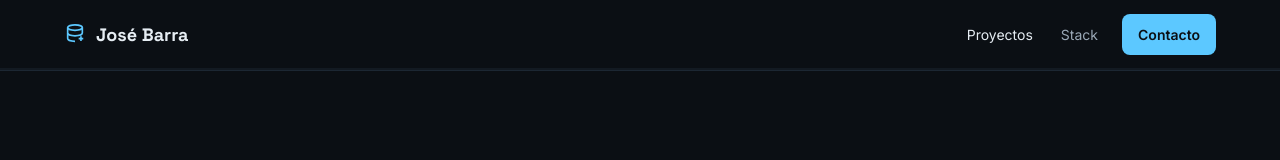
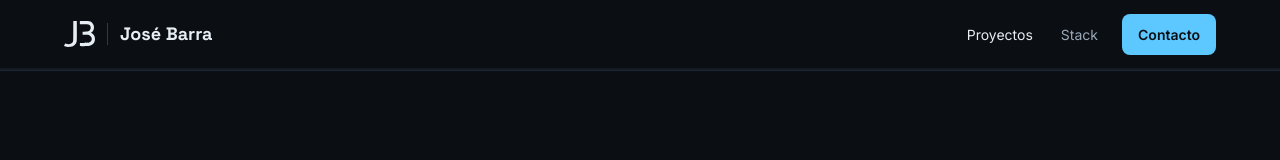
Before and after one commit to barrareyesjose/barrareyesjose.github.io, an Astro site: page /proyectos in a window 1280 px wide. Shown: the top 160 px of the page. Built offline with nearby package versions, Linux system fonts and the light colour scheme; Astro itself is replaced by a stand-in of ours.

Commit message:
Logo JB en el header y como ícono del sitio (favicon)

```diff
--- a/src/components/Header.astro
+++ b/src/components/Header.astro
@@ -3,21 +3,17 @@
 // Barra de navegación fija con barra de progreso de lectura.
 // Los enlaces usan rutas absolutas ("/#stack") para que funcionen
 // también desde las páginas de proyectos.
+import LogoJB from './LogoJB.astro';
 const path = Astro.url.pathname;
 // Marca "Proyectos" como activo cuando estamos dentro de /proyectos/
 const enProyectos = path.startsWith('/proyectos');
 ---
 <header class="site-header">
   <nav class="container nav" aria-label="Principal">
-    <a href="/" class="brand">
-      <!-- Ícono de base de datos (SVG en línea, decorativo) -->
-      <svg width="22" height="22" viewBox="0 0 24 24" fill="none" stroke="currentColor" stroke-width="1.8" aria-hidden="true">
-        <ellipse cx="12" cy="5" rx="8" ry="3"></ellipse>
-        <path d="M4 5v6c0 1.7 3.6 3 8 3s8-1.3 8-3V5"></path>
-        <path d="M4 11v6c0 1.7 3.6 3 8 3"></path>
-        <path d="M16 17h5M18.5 14.5v5"></path>
-      </svg>
-      José Barra
+    <a href="/" class="brand" aria-label="José Barra, ir al inicio">
+      <!-- Logo JB (ver LogoJB.astro) -->
+      <span class="brand-logo"><LogoJB height={26} /></span>
+      <span class="brand-name">José Barra</span>
     </a>
     <div class="links">
       <a href="/proyectos/" aria-current={enProyectos ? 'page' : undefined}>Proyectos</a>
@@ -41,7 +37,10 @@ const enProyectos = path.startsWith('/proyectos');
     font-family: var(--font-display); font-weight: 700; font-size: 18px;
     color: var(--text); text-decoration: none;
   }
-  .brand svg { color: var(--accent); }
+  .brand { gap: 12px; }
+  .brand-logo { display: flex; color: var(--text); }
+  /* Línea vertical sutil que separa el logo del nombre */
+  .brand-name { padding-left: 12px; border-left: 1px solid var(--line-strong); line-height: 1.2; white-space: nowrap; }
   .links { display: flex; align-items: center; gap: 4px; }
   .links a:not(.cta) { color: var(--muted); text-decoration: none; font-size: 14px; padding: 12px; }
   .links a:not(.cta):hover, .links a[aria-current='page'] { color: var(--text); }
--- /dev/null
+++ b/src/components/LogoJB.astro
@@ -0,0 +1,20 @@
+---
+// src/components/LogoJB.astro
+// Logo "JB" de José Barra, en vector (SVG) para que se vea nítido a cualquier tamaño.
+// Toma el color del texto que lo rodea (currentColor), así se adapta al tema.
+// Uso:  <LogoJB height={26} />
+interface Props {
+  height?: number; // alto en píxeles (el ancho se calcula solo)
+}
+const { height = 26 } = Astro.props;
+---
+<svg
+  xmlns="http://www.w3.org/2000/svg"
+  viewBox="0 0 509 426"
+  height={height}
+  width={Math.round(height * 1.1948)}
+  role="img"
+  aria-label="JB"
+>
+  <path fill="currentColor" fill-rule="evenodd" d="M58.5 425.0C47.4 423.5 39.2 422.0 28.9 419.4C18.5 416.8 2.1 411.3 0.6 410.0C0.1 409.5 3.8 401.0 9.6 389.6C17.5 374.0 19.9 370.0 21.5 370.0C22.6 370.0 27.1 371.2 31.5 372.5C59.1 381.2 90.0 381.6 109.6 373.6C125.8 367.0 136.9 357.5 144.3 344.0C152.0 329.9 151.4 344.6 152.0 163.5L152.5 1.5L181.5 1.5L210.5 1.5L210.8 158.5C211.1 317.8 211.0 325.2 207.4 340.5C197.4 384.3 162.8 414.4 112.0 423.5C100.9 425.5 69.0 426.3 58.5 425.0ZM261.5 411.8C261.2 411.1 261.1 399.0 261.2 385.0L261.5 359.5L326.0 358.9C394.7 358.2 397.2 358.0 410.0 353.0C434.3 343.4 449.1 327.5 453.6 306.0C455.7 296.3 454.9 281.7 452.0 272.9C446.3 255.9 435.5 243.2 420.8 236.1C403.5 227.7 385.6 225.6 337.5 226.1L305.5 226.5L305.5 201.0L305.5 175.5L341.5 174.9C362.9 174.6 379.7 173.9 383.0 173.2C400.3 169.5 415.5 161.4 422.9 152.0C427.8 145.8 433.4 134.3 435.8 125.7C439.3 112.9 437.5 93.9 431.8 82.5C426.4 71.8 414.4 62.4 400.0 57.6C387.5 53.4 375.6 52.8 314.5 53.2L260.5 53.5L260.5 27.5L260.5 1.5L320.3 1.0C353.2 0.7 385.5 0.8 391.9 1.1C423.0 2.9 445.2 12.0 464.1 30.9C485.1 52.0 495.2 81.8 492.0 113.2C490.5 128.1 487.8 137.8 482.1 149.5C474.5 164.8 465.2 175.7 447.6 189.6L443.6 192.7L452.1 197.1C473.3 208.2 489.0 224.2 499.1 245.3C509.6 267.4 511.8 300.5 504.6 327.6C494.3 365.7 464.6 394.3 422.7 406.4C402.7 412.2 401.0 412.3 328.7 412.7C274.0 413.0 261.9 412.9 261.5 411.8Z" />
+</svg>
```
Also changed, not shown: public/favicon.svg.
